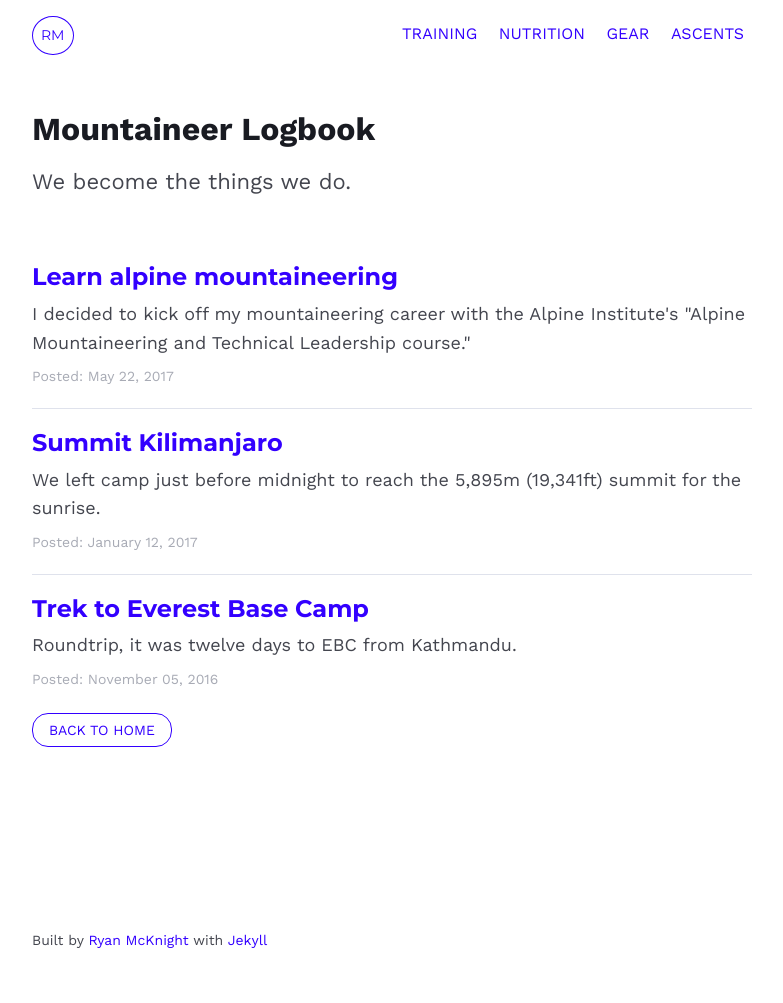
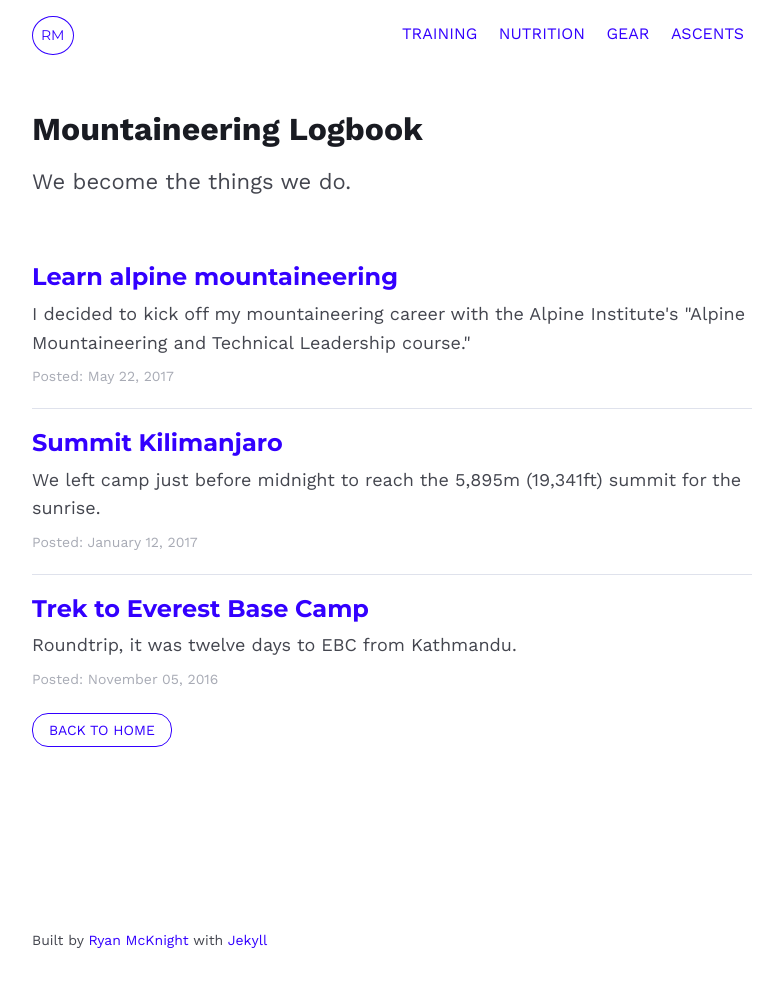
Before and after one commit to mcknightlabs/summitgoals, a Jekyll site: the page built from index.html, in a window 1280 px wide. Shown: the whole page, without its empty margins (248-1031 px from the left). Built offline with Jekyll 4.4.1, drawn with Linux system fonts in a browser that asks for light colours.

Commit message:
updates homepage

```diff
--- a/index.html
+++ b/index.html
@@ -3,7 +3,7 @@ layout: default
 ---
 
 <section class="article-section">
-	<h1>Mountaineer Logbook</h1>
+	<h1>Mountaineering Logbook</h1>
 	<p class="page-description">We become the things we do.</p>
 	<ul class="article-list">
 		{% for post in site.posts %}
```
